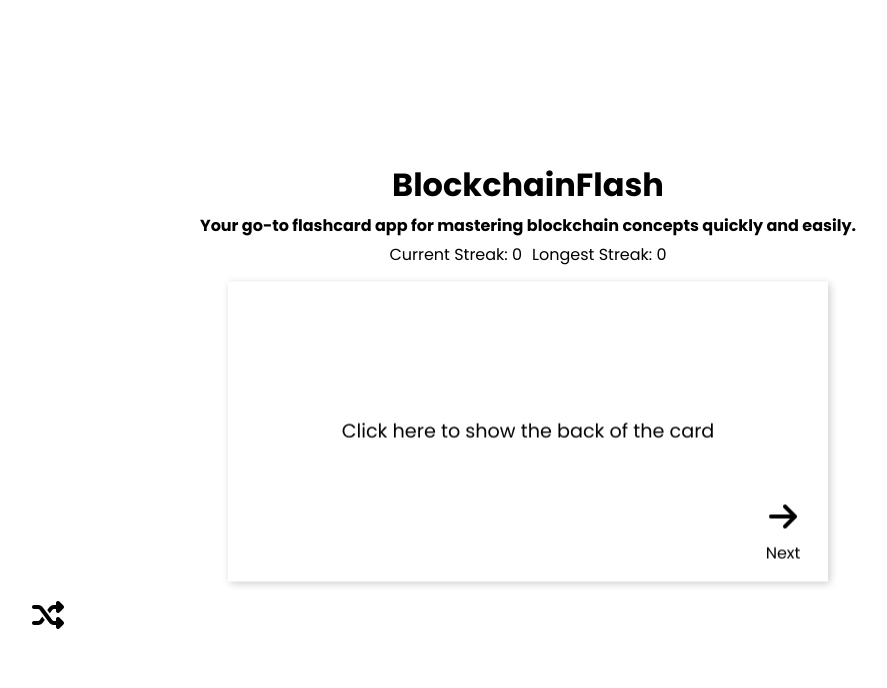
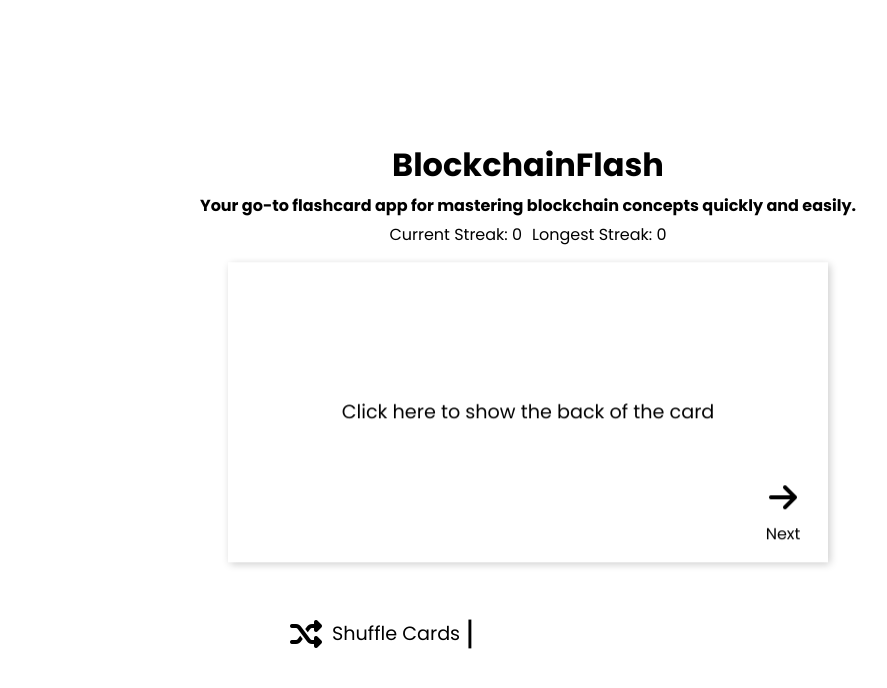
Before and after one commit to modusami/BlockchainFlash, a React (Vite) app: page / in a window 1280 px wide. Shown: the top 688 px of the page, without its empty margins (112-999 px from the left). Built offline with nearby package versions, Linux system fonts and the light colour scheme.

Commit message:
Shuffle Working

```diff
--- a/src/App.css
+++ b/src/App.css
@@ -12,12 +12,6 @@
 	left: 50%;
 	transform: translate(-50%, -50%);
 	padding: 1em;
-}
-
-#card-options {
-	display: flex;
-	justify-content: center;
-	align-items: center;
 }
 
 /* #btn {
--- a/src/App.jsx
+++ b/src/App.jsx
@@ -1,14 +1,14 @@
 import "./App.css";
 import Header from "./components/Header.jsx";
 import Card from "./components/Card.jsx";
-import { useState, useEffect } from "react";
+import { useState } from "react";
 import blockchain_data from "./data/blockchain.js";
 import InputAnswer from "./components/InputAnswer.jsx";
-import ShuffleButton from "./components/ShuffleButton.jsx";
+import CardControls from "./components/CardControls.jsx";
 
 function App() {
-	const answers = blockchain_data.map((value) => value.answer);
-	const questions = blockchain_data.map((value) => value.question);
+	// question and answers
+	const [data, setData] = useState(blockchain_data);
 
 	const [userStreak, setUserStreak] = useState(0);
 	const [longestStreak, setLongestStreak] = useState(0);
@@ -37,10 +37,11 @@ function App() {
 	const [correctStatus, setCorrectStatus] = useState("none");
 	const handleSubmit = (e) => {
 		e.preventDefault();
-		if (answer.toLowerCase() == answers[currentCardIndex].toLowerCase()) {
+		const answers = data[currentCardIndex].answer;
+		if (answer.toLowerCase() == answers.toLowerCase()) {
 			setCorrectStatus("correct");
 			setUserStreak(userStreak + 1);
-		} else if (answers[currentCardIndex].toLowerCase().startsWith(answer.toLowerCase())) {
+		} else if (answers.toLowerCase().startsWith(answer.toLowerCase())) {
 			setCorrectStatus("partial");
 		} else {
 			setCorrectStatus("wrong");
@@ -76,7 +77,19 @@ function App() {
 	};
 
 	const handleShuffe = (event) => {
-		console.log(event);
+		event.stopPropagation();
+		if (!showDefault) {
+			var j, x, i;
+			const tempData = data.slice(0, data.length);
+			for (i = tempData.length - 1; i >= 0; i--) {
+				j = Math.floor(Math.random() * (i + 1));
+				x = tempData[i];
+				tempData[i] = tempData[j];
+				tempData[j] = x;
+			}
+			setCurrentCardIndex(0);
+			setData(tempData);
+		}
 	};
 
 	const [currentCardIndex, setCurrentCardIndex] = useState(0);
@@ -91,12 +104,9 @@ function App() {
 					toggleCard={toggleCard}
 					showAnswer={showAnswer}
 					switchCards={switchCards}
-					questions={questions[currentCardIndex]}
-					answers={answers[currentCardIndex]}
+					data={data[currentCardIndex]}
 					isCorrect={correctStatus}
 				/>
-				<div id="card-options">
-					<ShuffleButton handleShuffle={handleShuffe} />
 
 				<InputAnswer
 					answer={answer}
@@ -104,7 +114,8 @@ function App() {
 					handleSubmit={handleSubmit}
 					showBox={showInputBox}
 				/>
-				</div>
+
+				<CardControls handleShuffe={handleShuffe} />
 			</div>
 		</>
 	);
--- a/src/components/Card.jsx
+++ b/src/components/Card.jsx
@@ -18,10 +18,12 @@ const Card = (props) => {
 						{/* <img id="card-img" src={bitcoin} alt="bitcoin-image" /> */}
 						{props.showDefault
 							? "Click here to show the back of the card"
-							: props.questions}
+							: props.data.question}
 					</div>
 					<div className="back">
-						{props.showDefault ? "Click the Next Arrow below to begin" : props.answers}
+						{props.showDefault
+							? "Click the Next Arrow below to begin"
+							: props.data.answer}
 					</div>
 				</div>
 			</div>
--- /dev/null
+++ b/src/components/CardControls.jsx
@@ -0,0 +1,14 @@
+import ShuffleButton from "./ShuffleButton";
+import "../styles/card-controls.css";
+
+const CardControls = ({ handleShuffe }) => {
+	return (
+		<div id="card-controls">
+			<div className="card-controls-inner">
+				<ShuffleButton handleShuffle={handleShuffe} /> <span id="divider">|</span>
+			</div>
+		</div>
+	);
+};
+
+export default CardControls;
--- a/src/components/ShuffleButton.jsx
+++ b/src/components/ShuffleButton.jsx
@@ -1,7 +1,8 @@
 const ShuffleButton = ({ handleShuffle }) => {
 	return (
 		<div id="shuffle-div">
-			<i class="fa-solid fa-shuffle" onClick={handleShuffle}></i>
+			<i className="fa-solid fa-shuffle" onClick={handleShuffle}></i>
+			<span id="shuffle-cards-span">Shuffle Cards</span>
 		</div>
 	);
 };
--- a/src/data/blockchain.js
+++ b/src/data/blockchain.js
@@ -9,12 +9,38 @@ const blockchain_data = [
 	},
 	{
 		question: "What is a hash function in blockchain?",
-		answer: "Cryptographic",
+		answer: "Encryption",
 	},
 	{
 		question: "What is consensus mechanism in blockchain?",
 		answer: "Agreement",
 	},
+	// New questions
+	{
+		question: "What is the purpose of a Merkle tree in blockchain?",
+		answer: "Efficiency",
+	},
+	{
+		question: "What is a fork in blockchain?",
+		answer: "Divergence",
+	},
+	{
+		question: "What is the first block in a blockchain called?",
+		answer: "Genesis",
+	},
+	{
+		question: "What is the function of a timestamp in blockchain?",
+		answer: "Chronology",
+	},
+	{
+		question: "What is the basis of Proof of Stake in blockchain?",
+		answer: "Stake",
+	},
+	{
+		question:
+			"What is a common security issue in blockchain related to spending the same digital currency twice?",
+		answer: "Double-spend",
+	},
 ];
 
 export default blockchain_data;
--- /dev/null
+++ b/src/styles/card-controls.css
@@ -0,0 +1,38 @@
+/*
+<div id="card-controls">
+			<div className="card-controls-inner">
+				<ShuffleButton handleShuffle={handleShuffe} />
+			</div>
+		</div>
+
+*/
+
+#card-controls {
+	width: 100%;
+	font-size: 2rem;
+}
+
+.card-controls-inner {
+	width: 50%;
+	margin: 0 auto;
+	padding: 0 10px;
+	display: flex;
+}
+
+#divider {
+	margin: 0 5px;
+}
+
+#shuffle-cards-span {
+	font-size: 1.2rem;
+}
+
+#shuffle-div {
+	display: flex;
+	gap: 10px;
+	align-items: center;
+}
+
+#shuffle-div i {
+	cursor: pointer;
+}
--- a/src/styles/flashcard.css
+++ b/src/styles/flashcard.css
@@ -59,7 +59,6 @@
 
 .card-arrow {
 	font-size: 2rem;
-	cursor: pointer;
 	z-index: 8;
 }
 
@@ -75,6 +74,7 @@
 	width: 15%;
 	text-align: center;
 	padding: 1rem;
+	cursor: pointer;
 }
 
 #left-card-arrow {
@@ -132,8 +132,3 @@
 .back {
 	transform: rotateY(180deg);
 }
-
-#shuffle-div {
-	font-size: 2rem;
-	align-self: flex-end;
-}
```
Lines whose indentation alone changed are shown as unchanged.
